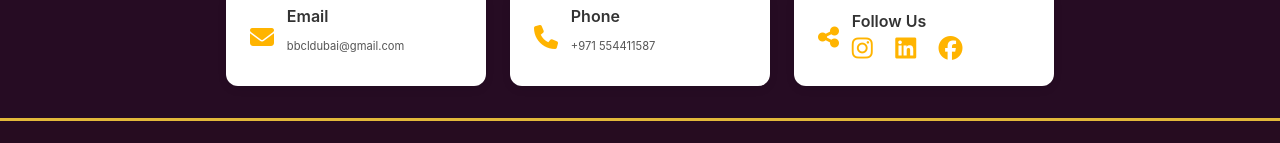
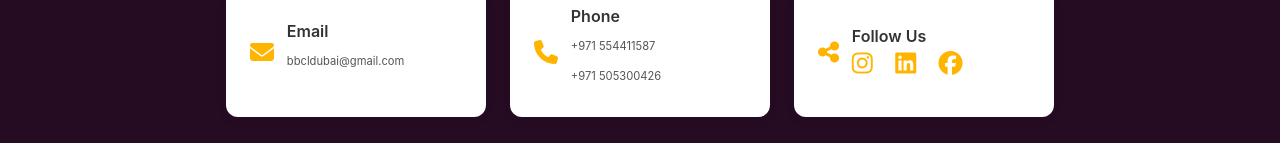
Before and after one commit to ziyacraft4u/beyondboundaries01, a website: page index.html in a window 1280 px wide. Shown: the part 889-1032 px from the top of the page. Drawn offline with Linux system fonts and the light colour scheme.

Commit message:
added Habeeb's contact

```diff
--- a/index.html
+++ b/index.html
@@ -184,6 +184,7 @@
       <div class="contact-text">
         <h3>Phone</h3>
         <p><a href="tel:+971554411587">+971 554411587</a></p>
+        <p><a href="tel:+971505300426">+971 505300426</a></p>
       </div>
     </div>
 
```
